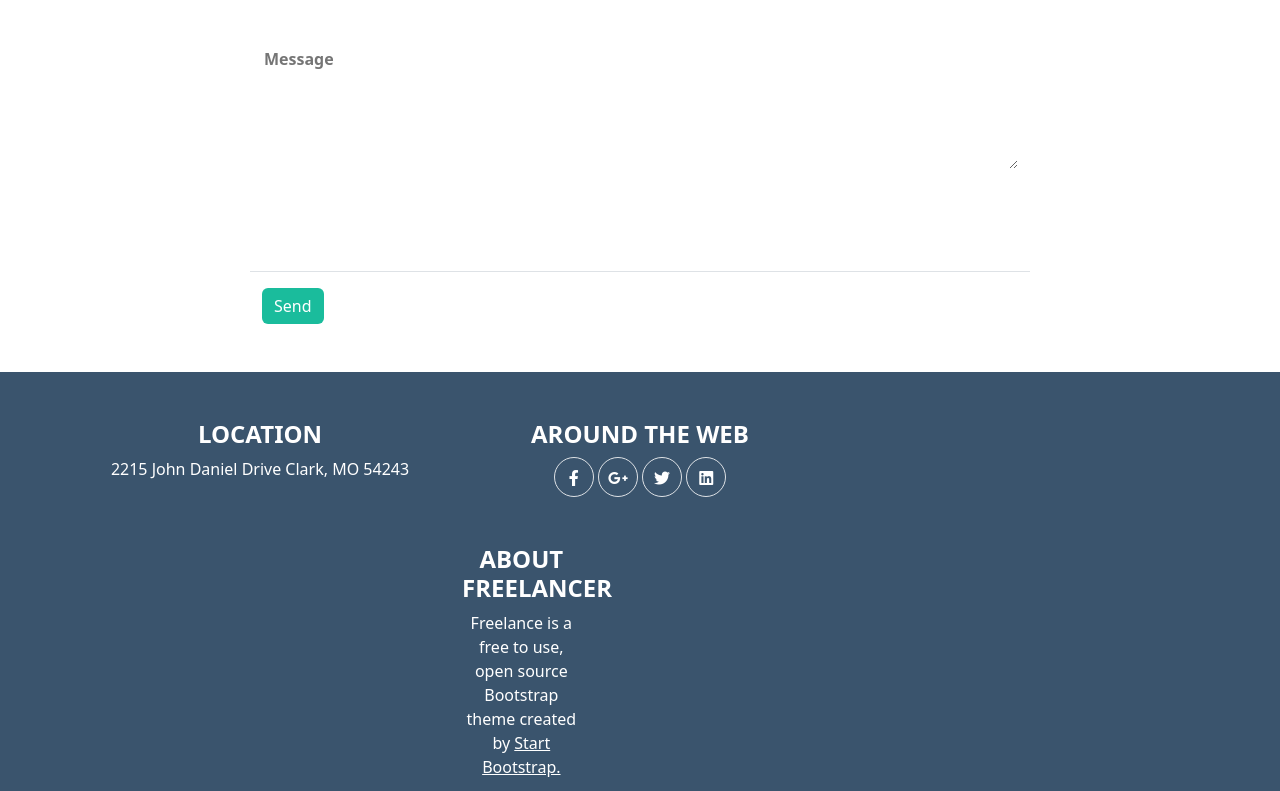
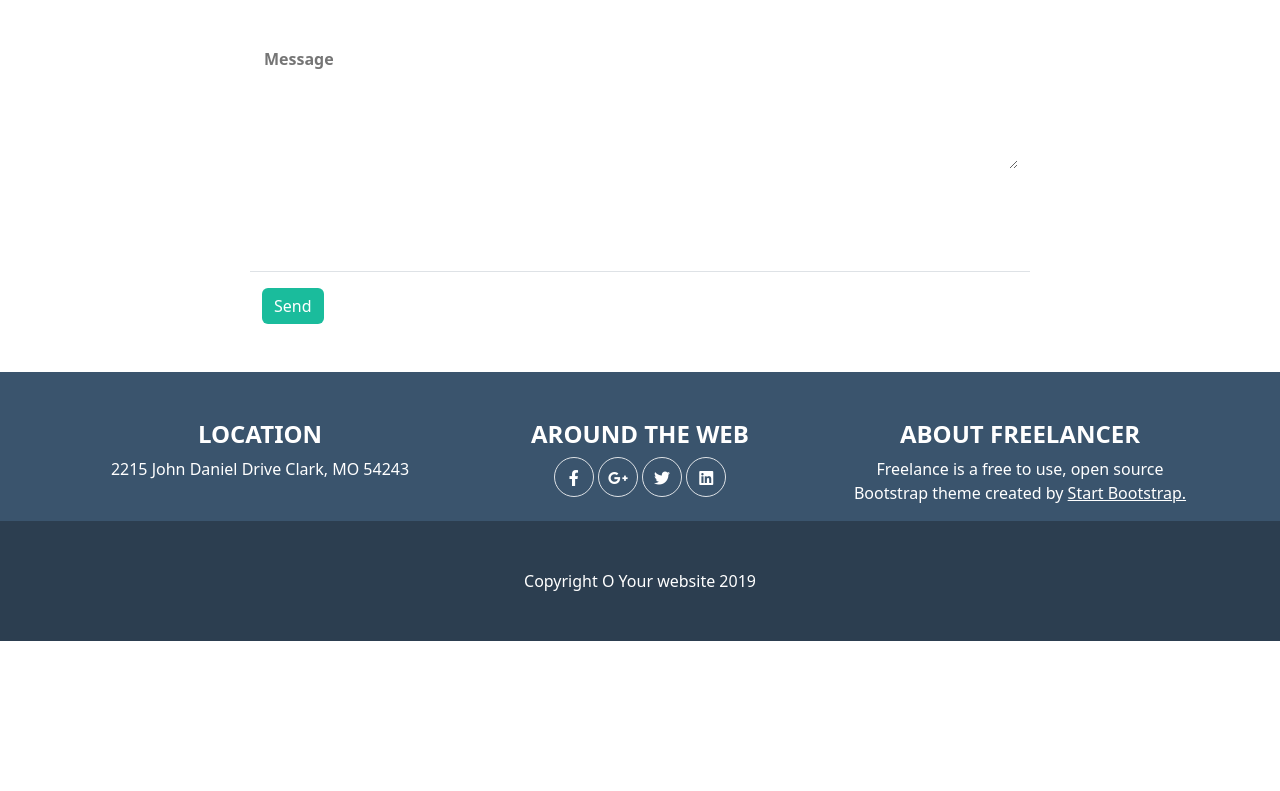
Before and after one commit to mikaeltreppo/-html-css-bootstrap-freelancer, a plain HTML site: page index.html in a window 1280 px wide. Shown: the part 2009-2800 px from the top of the page. After the commit the page ends 2650 px from the top, so only its background shows below. Drawn offline with nearby package versions, Linux system fonts and the light colour scheme.

Commit message:
footer aggiunto

```diff
--- a/css/style.css
+++ b/css/style.css
@@ -49,7 +49,9 @@ header {
 .ms_mauto {
     margin: auto;
 }
-
+.ms_top-bottom{
+    background-color: rgb(44, 62, 80);
+}
 .ms_mxw {
     max-width: 1170px;
 }
--- a/index.html
+++ b/index.html
@@ -139,7 +139,7 @@
             </div>
         </div>
         <footer class="text-white">
-                <div class="container">
+            <div class="container m-auto">
                 <div class="row text-center ">
                     <div class="col-12 mt-5 col-sm-4">
                         <h4 class="fw-semibold">LOCATION</h4>
@@ -148,13 +148,12 @@
                     </div>
                     <div class="col-12 mt-5 col-sm-4">
                         <h4 class="fw-semibold">AROUND THE WEB</h4>
-                            <span class=" ms_social border rounded-circle "><i
-                                    class="fa-brands fa-facebook-f"></i></span>
+                        <span class=" ms_social border rounded-circle "><i class="fa-brands fa-facebook-f"></i></span>
                         <span class=" ms_social border rounded-circle "><i
                                 class="fa-brands fa-google-plus-g"></i></span>
                         <span class=" ms_social border rounded-circle "><i class="fa-brands fa-twitter"></i></span>
                         <span class=" ms_social border rounded-circle "><i class="fa-brands fa-linkedin"></i></span>
-
+                    </div>
                     <div class="col-12 mt-5 col-sm-4">
                         <h4 class="fw-semibold">ABOUT FREELANCER</h4>
                         <p class="text-center">Freelance is a free to use, open
@@ -164,13 +163,12 @@
                         </p>
                     </div>
                 </div>
+            </div>
 
-                        <div class="row text-center bg-warning">
-                            <div class="col-12">Copyright O Your website 2019</div>
 
-                        </div>
-                    </div>
-                </div>
+            <div class="container-liquid ms_top-bottom">
+                <div class="row text-center p-5">
+                    <div class="col-12">Copyright O Your website 2019</div></div></div>
         </footer>
 
 
```
Lines whose indentation alone changed are shown as unchanged.
